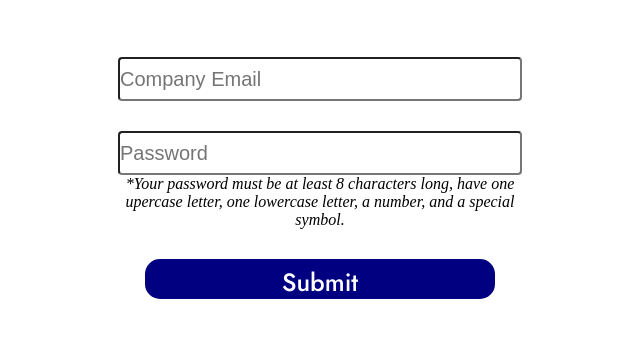
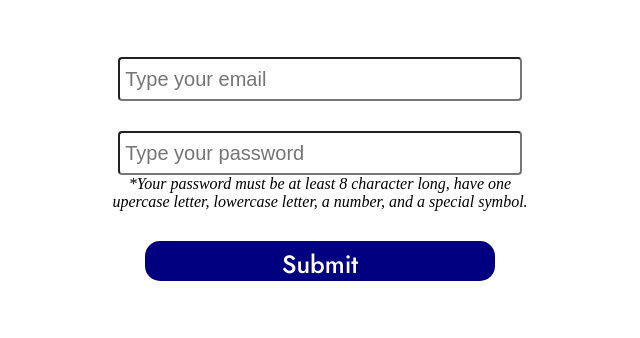
Before and after one commit to JRigney6993-coder/State-Analytics, a plain HTML site: page pages/login/index.html in a window 1280 px wide. Shown: the part 78-416 px from the top of the page, without its empty margins (320-960 px from the left). Drawn offline with Linux system fonts and the light colour scheme.

Commit message:
Revert "Added Icons"
This reverts commit 6a681bb0579e8f761e16e5e974d90faccd69d5cf.

```diff
--- a/pages/login/index.html
+++ b/pages/login/index.html
@@ -16,15 +16,15 @@
     </header>
     <div class="mainContentContainer">
         <div class="emailInputContainer">
-            <input type="email" placeholder="Company Email" id="CE" pattern="[a-z0-9._%+-]+@[a-z0-9.-]+\.[a-z]{2,}$" required>
+            <input type="email" placeholder=" Type your email" id="CE" pattern="[a-z0-9._%+-]+@[a-z0-9.-]+\.[a-z]{2,}$" required>
         </div>
         <div class="passwordInputContainer">
-            <input type="password" placeholder="Password" id="CP" minlength="8" pattern="(?=.*\d)(?=.*[a-z])(?=.*[A-Z]).{8,}" required>
+            <input type="password" placeholder=" Type your password" id="CP" minlength="8" pattern="(?=.*\d)(?=.*[a-z])(?=.*[A-Z]).{8,}" required>
             <br>
             <div class="passwordInputLabelContainer">
                 <label id="passReqs" name="account">
                     <em>
-                        *Your password must be at least 8 characters long, have one upercase letter, one lowercase letter, a number, and a special symbol.
+                        *Your password must be at least 8 character long, have one upercase letter, lowercase letter, a number, and a special symbol.
                     </em>
                 </label>
             </div>
```
Also changed, not shown: images/passwordInput.png (deleted).
